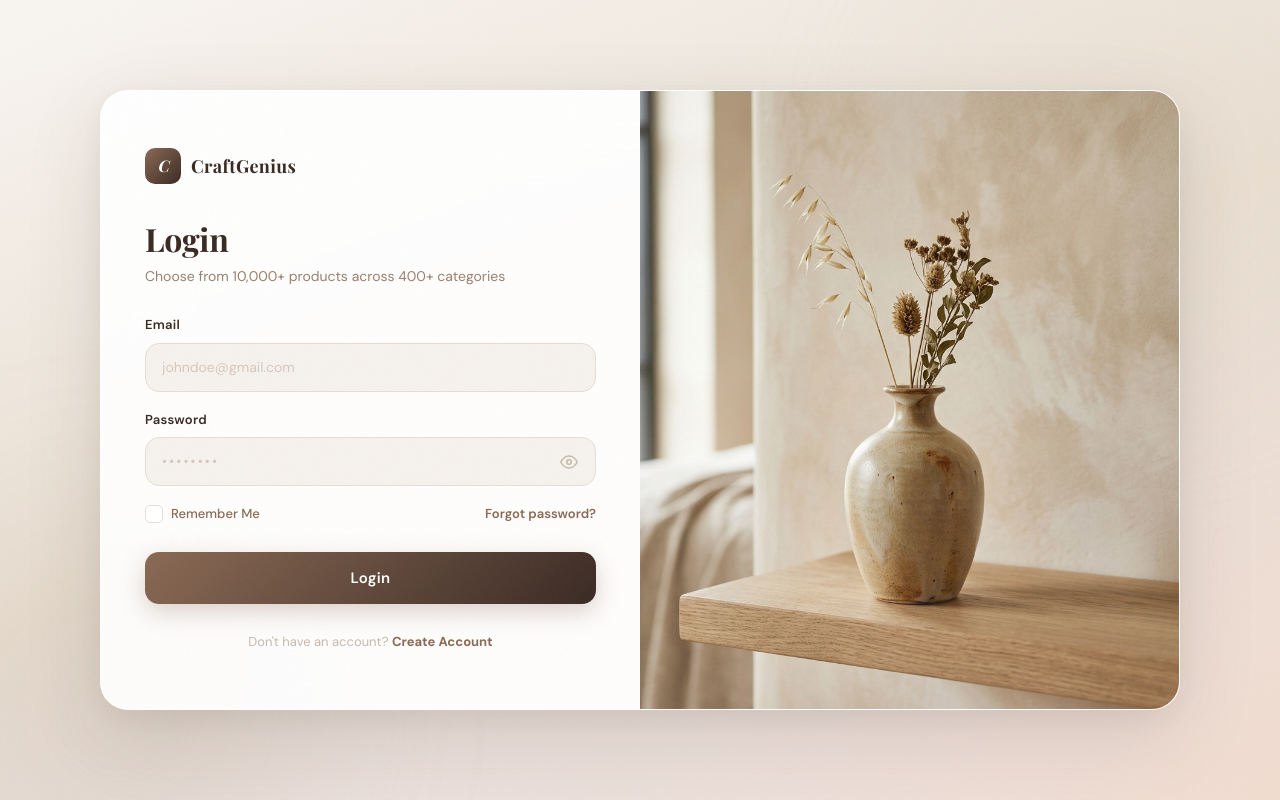
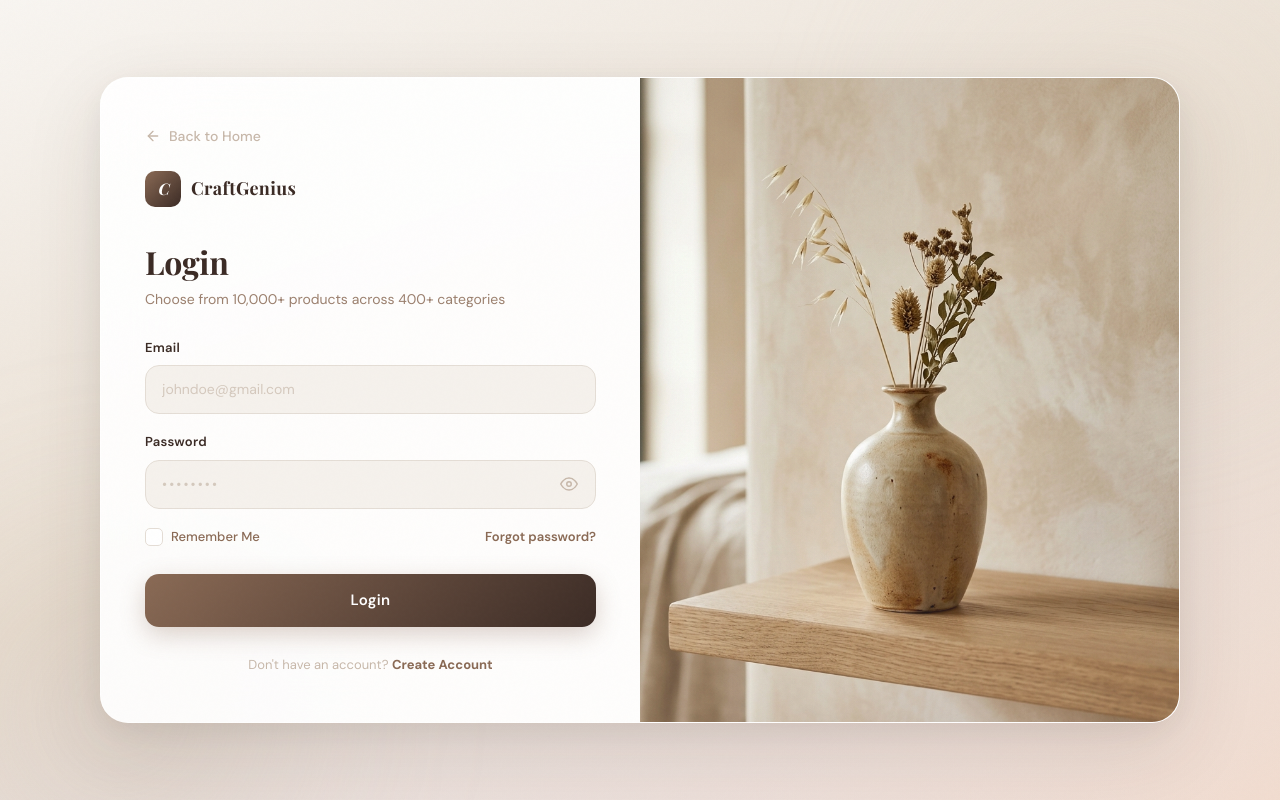
Before and after one commit to Jissamol/CraftGenius-frontend, a React (Create React App) app: page /login in a window 1280 px wide. Built offline with nearby package versions, Linux system fonts and the light colour scheme; a web font is replaced by a local one.

Commit message:
Add ArrowLeftIcon component and enhance Login page with back button styling

```diff
--- a/src/Pages/Login.js
+++ b/src/Pages/Login.js
@@ -100,6 +100,15 @@ function EyeOffIcon() {
     <svg width="18" height="18" viewBox="0 0 24 24" fill="none" stroke="currentColor" strokeWidth="2" strokeLinecap="round" strokeLinejoin="round">
       <path d="M17.94 17.94A10.07 10.07 0 0112 20c-7 0-11-8-11-8a18.45 18.45 0 015.06-5.94M9.9 4.24A9.12 9.12 0 0112 4c7 0 11 8 11 8a18.5 18.5 0 01-2.16 3.19m-6.72-1.07a3 3 0 11-4.24-4.24" />
       <line x1="1" y1="1" x2="23" y2="23" />
+    </svg>
+  );
+}
+
+function ArrowLeftIcon() {
+  return (
+    <svg width="16" height="16" viewBox="0 0 24 24" fill="none" stroke="currentColor" strokeWidth="2" strokeLinecap="round" strokeLinejoin="round">
+      <line x1="19" y1="12" x2="5" y2="12"></line>
+      <polyline points="12 19 5 12 12 5"></polyline>
     </svg>
   );
 }
@@ -264,9 +273,27 @@ function Login() {
             justifyContent: "center",
           }}
         >
-          {/* Logo */}
-          <motion.div variants={itemVariants} style={{ marginBottom: "36px" }}>
-            <Link to="/" style={{ textDecoration: "none", display: "inline-flex", alignItems: "center", gap: "10px" }}>
+          {/* Back Button & Logo */}
+          <motion.div variants={itemVariants} style={{ marginBottom: "36px", display: "flex", flexDirection: "column", gap: "24px" }}>
+            <Link
+              to="/"
+              style={{
+                textDecoration: "none",
+                display: "inline-flex",
+                alignItems: "center",
+                gap: "8px",
+                color: COLORS.taupe,
+                fontSize: "14px",
+                fontWeight: 500,
+                transition: "color 0.2s ease"
+              }}
+              onMouseEnter={(e) => e.target.style.color = COLORS.softBrown}
+              onMouseLeave={(e) => e.target.style.color = COLORS.taupe}
+            >
+              <ArrowLeftIcon /> Back to Home
+            </Link>
+
+            <Link to="/" style={{ textDecoration: "none", display: "inline-flex", alignItems: "center", gap: "10px", width: "fit-content" }}>
               <div
                 style={{
                   width: "36px",
```
